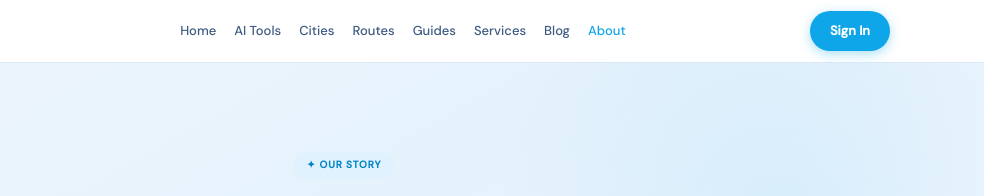
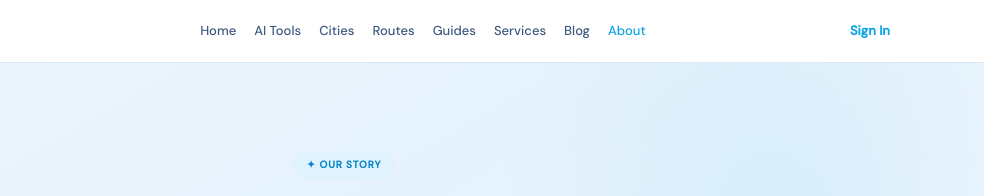
Before and after one commit to yunjianname2026/movingcost-ai, a website: page about.html in a window 1280 px wide. Shown: the top 196 px of the page, 296-1280 px from the left. Drawn offline with nearby package versions, Linux system fonts and the light colour scheme; a web font is replaced by a local one.

Commit message:
fix: remove nav-cta blue background index and about

```diff
--- a/about.html
+++ b/about.html
@@ -39,7 +39,7 @@ nav{position:sticky;top:0;z-index:200;background:rgba(255,255,255,0.88);backdrop
 .nav-links{display:flex;align-items:center;gap:18px}
 .nav-links a{font-size:13px;font-weight:500;color:var(--mid);transition:color var(--tr);white-space:nowrap}
 .nav-links a:hover,.nav-links a.active{color:var(--blue)}
-.nav-cta{font-family:'Outfit',sans-serif;font-weight:700;font-size:13px;background:var(--blue);color:#fff;padding:9px 20px;border-radius:99px;box-shadow:0 3px 12px rgba(14,165,233,0.35);transition:all var(--tr);white-space:nowrap;flex-shrink:0}
+.nav-cta{font-family:'Outfit',sans-serif;font-weight:700;font-size:13px;background:none;color:var(--blue);padding:4px 0;border-radius:0;box-shadow:none;transition:color var(--tr);white-space:nowrap;flex-shrink:0;text-decoration:none;font-weight:700}
 .nav-cta:hover{background:var(--blue-d);transform:translateY(-1px);color:#fff}
 .nav-hamburger{display:none;flex-direction:column;gap:5px;cursor:pointer;padding:6px;border-radius:8px;transition:background var(--tr);border:none;background:transparent}
 .nav-hamburger span{display:block;width:22px;height:2px;background:var(--text);border-radius:2px;transition:all var(--tr);transform-origin:center}
```
Also changed, not shown: index.html (+1 -1 lines).
